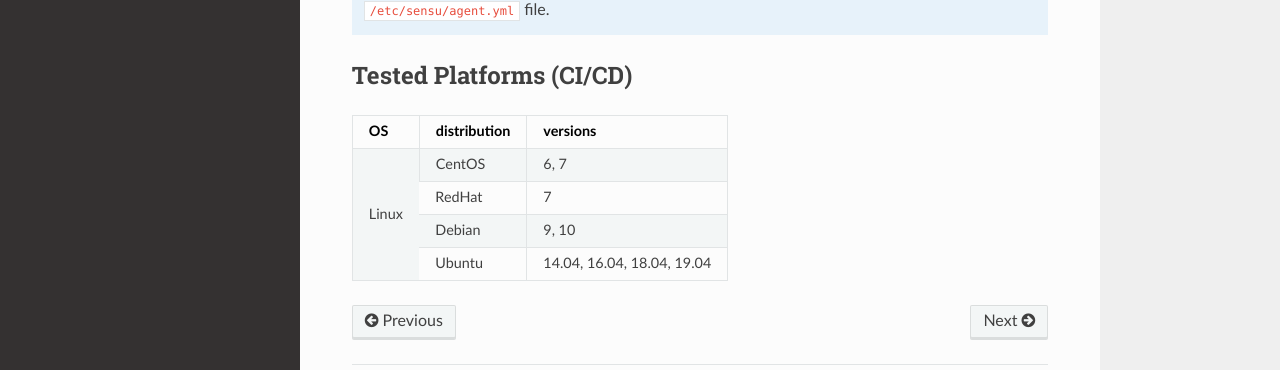
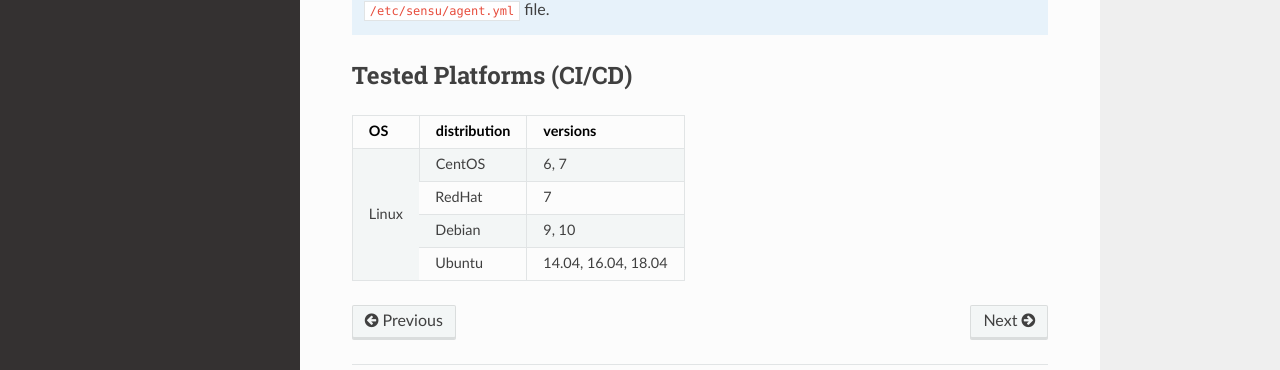
Before and after one commit to sensu/sensu-go-ansible, a Sphinx documentation site: the page built from docs/source/roles/agent.rst, in a window 1280 px wide and 1282 px high. Shown: the part 812-1182 px from the top of the window. Built offline with Sphinx 7.4.7 and the Read the Docs theme 2.0.0, drawn with Linux system fonts in a browser that asks for light colours.

Commit message:
Remove Ubuntu 19.04 from integration tests
Ubuntu 19.04 has reached its end of life. Because most of the apt
repositories stopped working, it would be pretty hard to get
installation working again. And all of that effort would be wasted
since it is impossible to even buy support for Ubuntu 19.04.

DO note that we did not remove the support for this Ubuntu version
from the collection, we just stopped testing it.

```diff
--- a/docs/source/roles/agent.rst
+++ b/docs/source/roles/agent.rst
@@ -49,5 +49,5 @@ Tested Platforms (CI/CD)
 |       +--------------+-----------------------------------+
 |       | Debian       | 9, 10                             |
 |       +--------------+-----------------------------------+
-|       | Ubuntu       | 14.04, 16.04, 18.04, 19.04        |
+|       | Ubuntu       | 14.04, 16.04, 18.04               |
 +-------+--------------+-----------------------------------+
--- a/docs/source/roles/backend.rst
+++ b/docs/source/roles/backend.rst
@@ -188,5 +188,5 @@ Tested Platforms (CI/CD)
 |       +--------------+-----------------------------------+
 |       | Debian       | 9, 10                             |
 |       +--------------+-----------------------------------+
-|       | Ubuntu       | 14.04, 16.04, 18.04, 19.04        |
+|       | Ubuntu       | 14.04, 16.04, 18.04               |
 +-------+--------------+-----------------------------------+
--- a/docs/source/roles/install.rst
+++ b/docs/source/roles/install.rst
@@ -74,5 +74,5 @@ Tested Platforms (CI/CD)
 |       +--------------+-----------------------------------+
 |       | Debian       | 9, 10                             |
 |       +--------------+-----------------------------------+
-|       | Ubuntu       | 14.04, 16.04, 18.04, 19.04        |
+|       | Ubuntu       | 14.04, 16.04, 18.04               |
 +-------+--------------+-----------------------------------+
```
Also changed, not shown: 2 other files.
